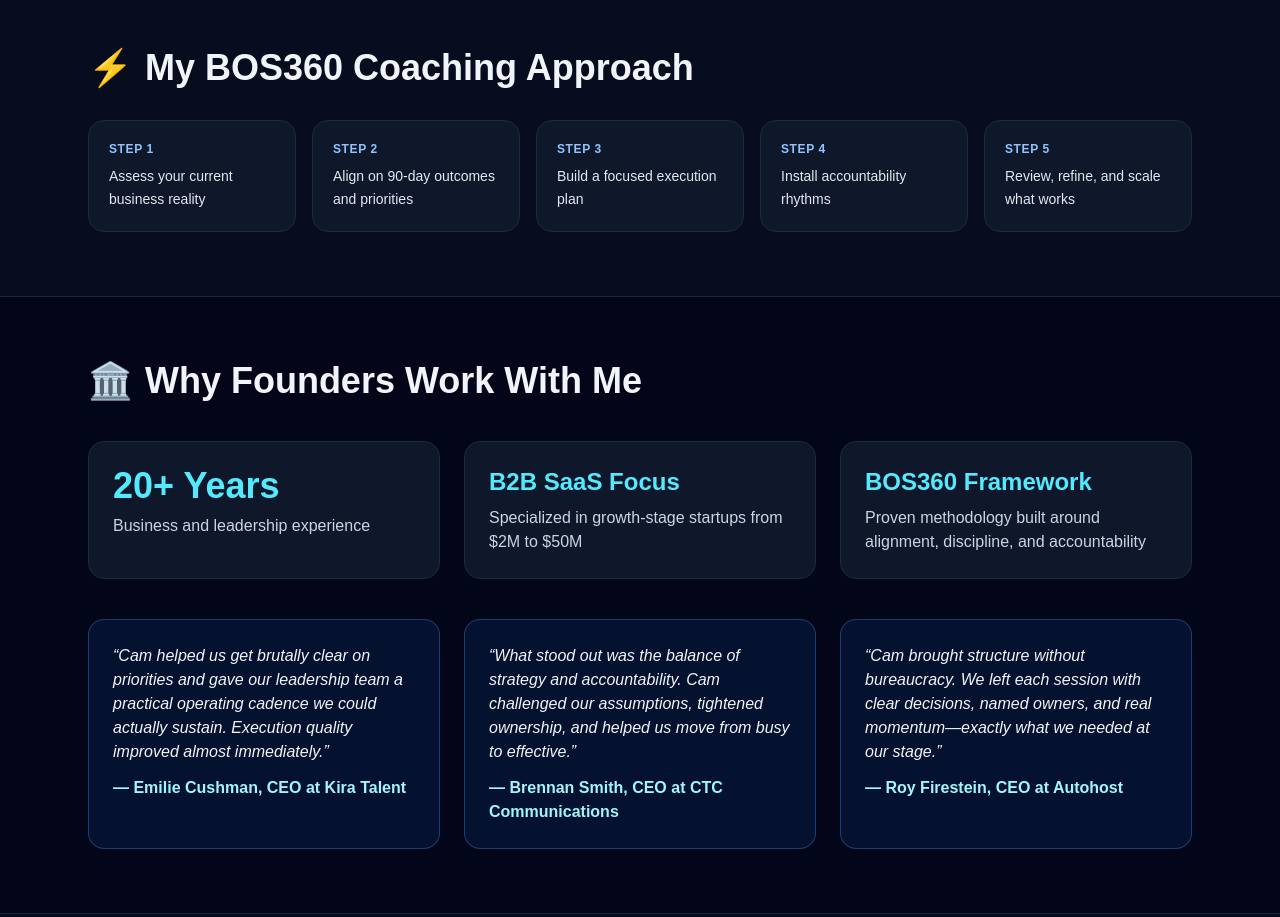
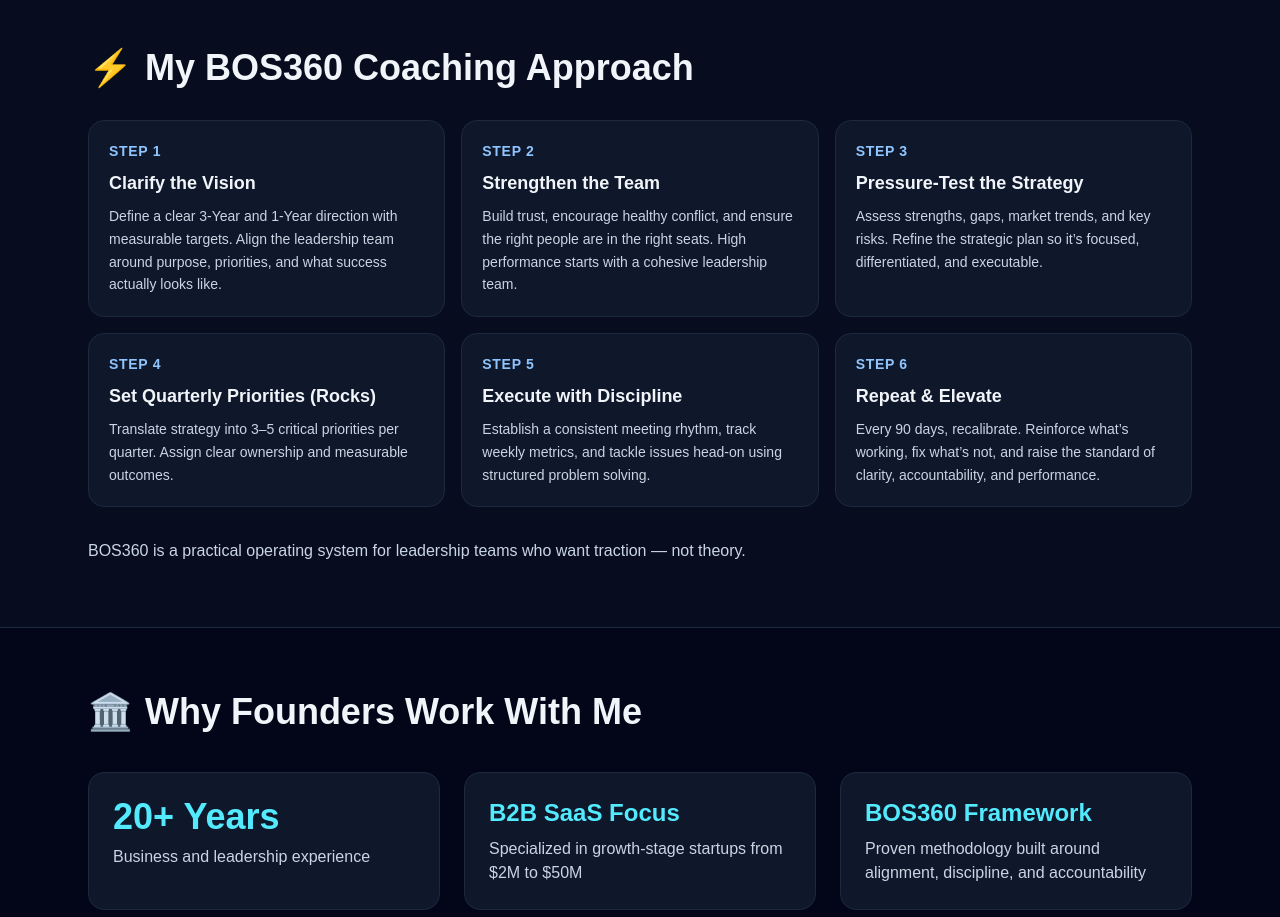
Before and after one commit to camlillico-hash/bos360-site, a Next.js app: page /bos360 in a window 1280 px wide. Shown: the part 980-1897 px from the top of the page. Built offline with nearby package versions, Linux system fonts and the light colour scheme.

Commit message:
Revise BOS360 coaching approach with six detailed steps and outcomes copy

```diff
--- a/app/bos360/page.js
+++ b/app/bos360/page.js
@@ -22,11 +22,30 @@
 ];
 
 const process = [
-  "Assess your current business reality",
-  "Align on 90-day outcomes and priorities",
-  "Build a focused execution plan",
-  "Install accountability rhythms",
-  "Review, refine, and scale what works",
+  {
+    title: "Clarify the Vision",
+    text: "Define a clear 3-Year and 1-Year direction with measurable targets. Align the leadership team around purpose, priorities, and what success actually looks like.",
+  },
+  {
+    title: "Strengthen the Team",
+    text: "Build trust, encourage healthy conflict, and ensure the right people are in the right seats. High performance starts with a cohesive leadership team.",
+  },
+  {
+    title: "Pressure-Test the Strategy",
+    text: "Assess strengths, gaps, market trends, and key risks. Refine the strategic plan so it’s focused, differentiated, and executable.",
+  },
+  {
+    title: "Set Quarterly Priorities (Rocks)",
+    text: "Translate strategy into 3–5 critical priorities per quarter. Assign clear ownership and measurable outcomes.",
+  },
+  {
+    title: "Execute with Discipline",
+    text: "Establish a consistent meeting rhythm, track weekly metrics, and tackle issues head-on using structured problem solving.",
+  },
+  {
+    title: "Repeat & Elevate",
+    text: "Every 90 days, recalibrate. Reinforce what’s working, fix what’s not, and raise the standard of clarity, accountability, and performance.",
+  },
 ];
 
 export default function Bos360Page() {
@@ -122,21 +141,24 @@
             <span aria-hidden className="text-cyan-300">⚡</span>
             My BOS360 Coaching Approach
           </h2>
-          <ol className="mt-8 grid gap-4 md:grid-cols-5">
+          <ol className="mt-8 grid gap-4 md:grid-cols-2 xl:grid-cols-3">
             {process.map((step, i) => (
               <li
-                key={step}
+                key={step.title}
                 className="rounded-2xl border border-slate-800 bg-slate-900 p-5"
               >
-                <p className="text-sm font-semibold uppercase tracking-wider text-blue-300 md:text-xs">
+                <p className="text-sm font-semibold uppercase tracking-wider text-blue-300">
                   Step {i + 1}
                 </p>
-                <p className="mt-2 text-base font-medium leading-relaxed text-slate-200 md:text-sm">
-                  {step}
-                </p>
+                <h3 className="mt-2 text-lg font-semibold text-slate-100">{step.title}</h3>
+                <p className="mt-2 text-sm leading-relaxed text-slate-300">{step.text}</p>
               </li>
             ))}
           </ol>
+
+          <p className="mt-8 max-w-4xl text-slate-300">
+            BOS360 is a practical operating system for leadership teams who want traction — not theory.
+          </p>
         </div>
       </section>
 
```
